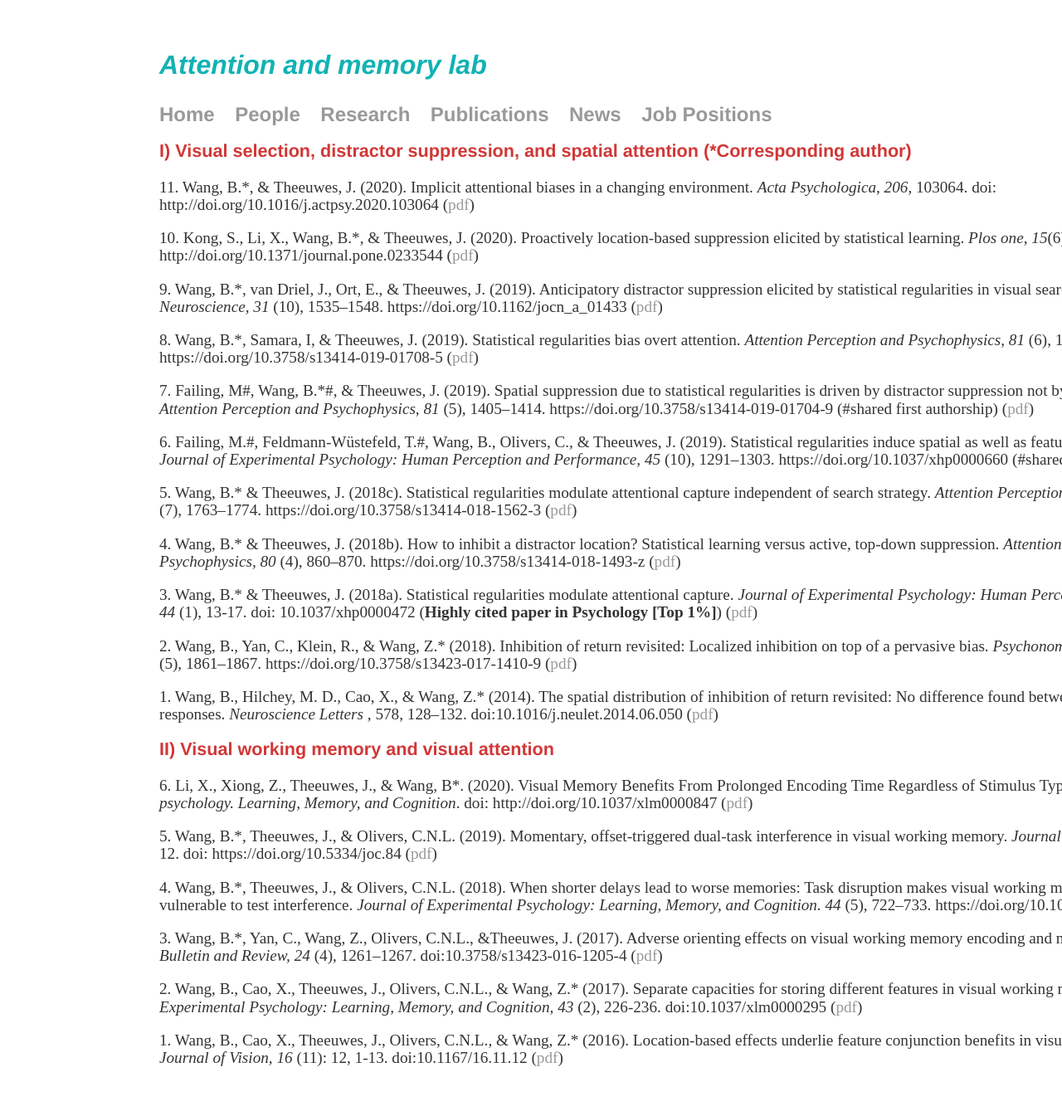
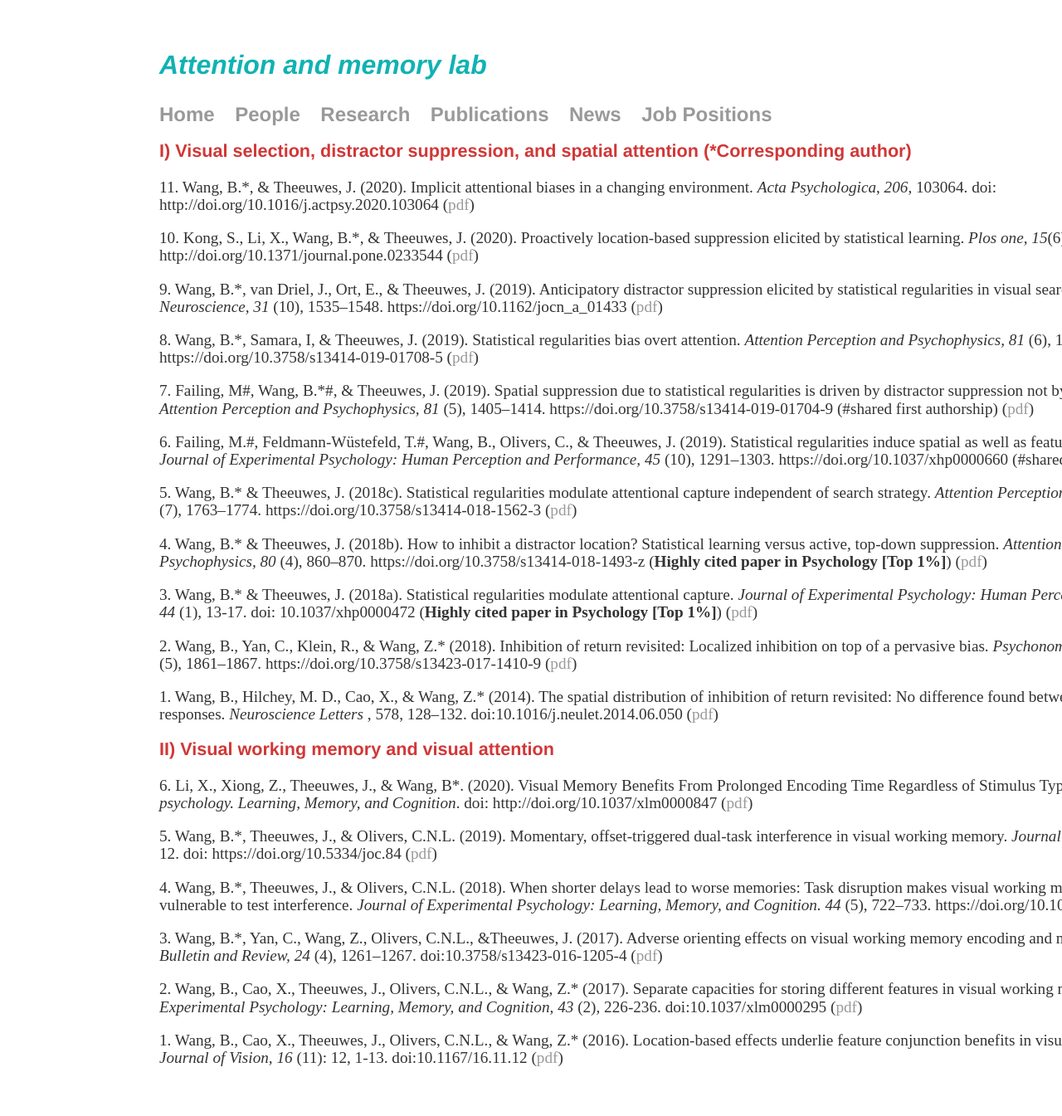
Before and after one commit to wangbenchi/wangbenchi.github.io, a Jekyll site: the page built from publications/index.html, in a window 1280 px wide. Shown: the whole page at 83% size. Built offline with Jekyll 4.4.1, drawn with Linux system fonts in a browser that asks for light colours.

Commit message:
update publication page

```diff
--- a/publications/index.html
+++ b/publications/index.html
@@ -31,7 +31,7 @@ title: Publications
         <p>4. Wang, B.* & Theeuwes, J. (2018b). How to inhibit a distractor location? Statistical learning versus
             active, top-down suppression.
             <i>Attention Perception and Psychophysics, 80</i>
-            (4), 860–870. https://doi.org/10.3758/s13414-018-1493-z  (<a href="http://xlx.zjnu.edu.cn/_upload/article/files/a5/3c/be355ced4e1c8d9e1cd4baf6d3bb/611a2784-22c9-4f13-b361-06e8fab45535.pdf">pdf</a>)</p>
+            (4), 860–870. https://doi.org/10.3758/s13414-018-1493-z (<b>Highly cited paper in Psychology [Top 1%]</b>) (<a href="http://xlx.zjnu.edu.cn/_upload/article/files/a5/3c/be355ced4e1c8d9e1cd4baf6d3bb/611a2784-22c9-4f13-b361-06e8fab45535.pdf">pdf</a>)</p>
         <p>3. Wang, B.* & Theeuwes, J. (2018a). Statistical regularities modulate attentional capture.
             <i>Journal of Experimental Psychology: Human Perception and Performance, 44</i>
             (1), 13-17. doi: 10.1037/xhp0000472 (<b>Highly cited paper in Psychology [Top 1%]</b>)  (<a href="http://xlx.zjnu.edu.cn/_upload/article/files/a5/3c/be355ced4e1c8d9e1cd4baf6d3bb/36e54921-3761-4a9b-9296-b7665e06576b.pdf">pdf</a>) </p>
```
Also changed, not shown: 1 other file.
